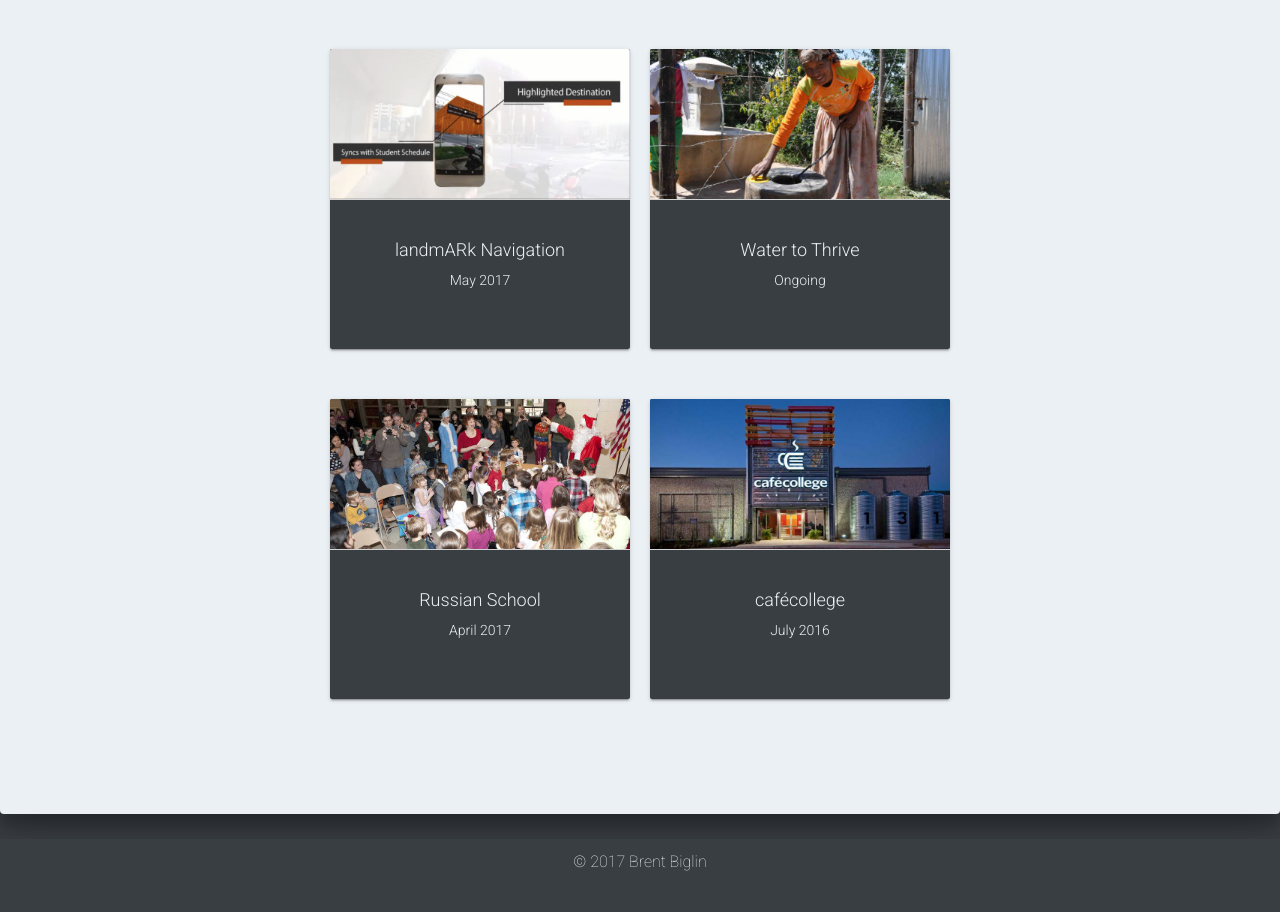
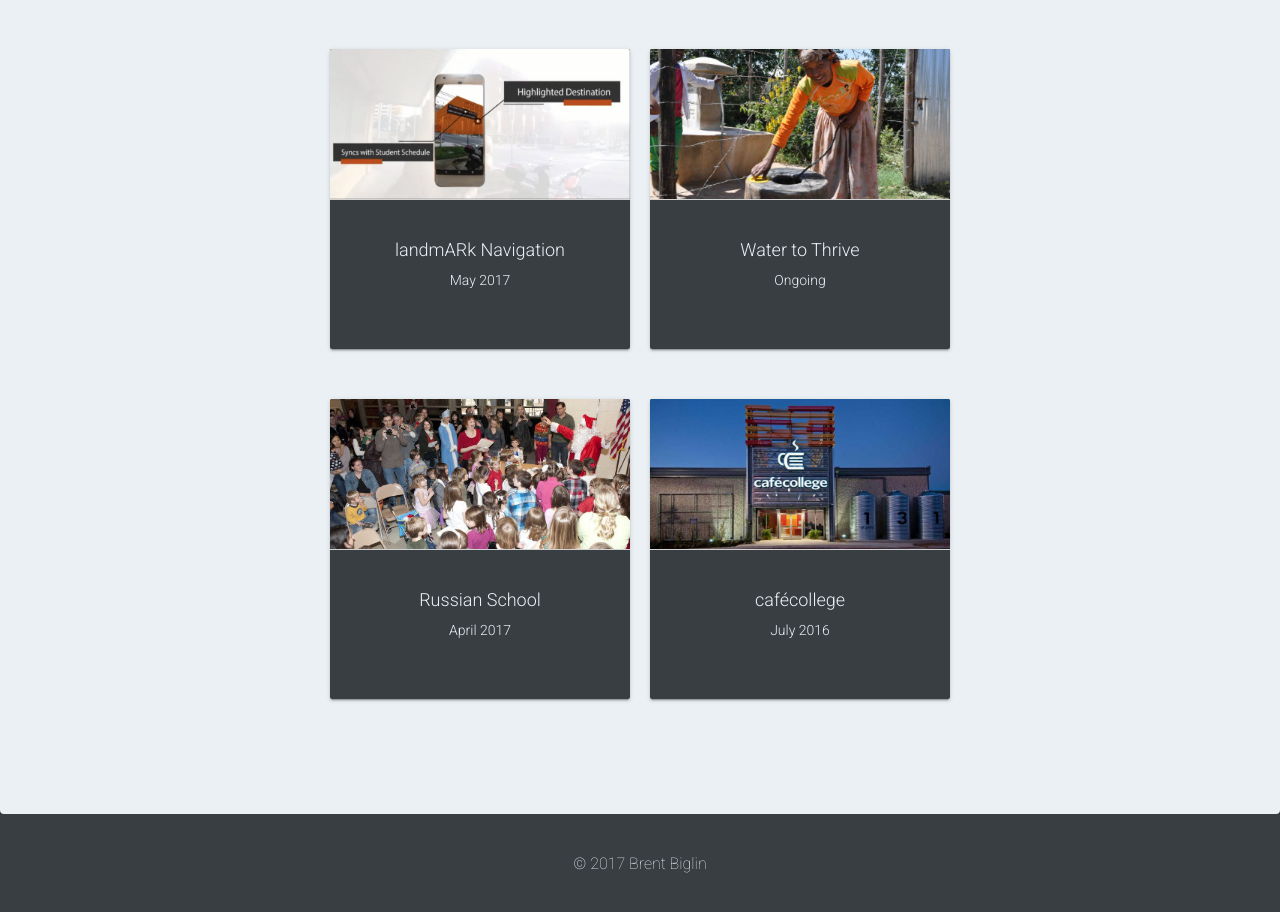
Before and after one commit to brentbiglin/biglin, a plain HTML site: page index.htm in a window 1280 px wide. Shown: the part 146-1058 px from the top of the page. Drawn offline with Linux system fonts and the light colour scheme.

Commit message:
bigger footer

```diff
--- a/css/style.css
+++ b/css/style.css
@@ -179,14 +179,14 @@
   background-color: #393e43;
   font-size: 16px;
   font-weight: lighter;
-  line-height: 45px;
+  line-height: 100px;
   color: #EBF0F5;
   text-align: center;
   width: 100%;
   position: absolute;
   bottom: 0;
   left: 0;
-  height: 75px;
+  height: 100px;
 }
 blockquote {
   color: #ebf0f5;
```
